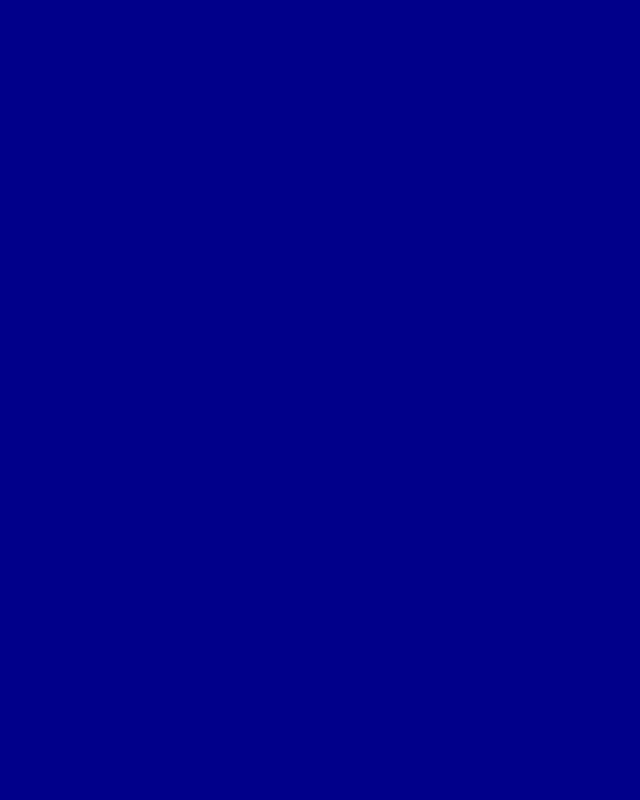
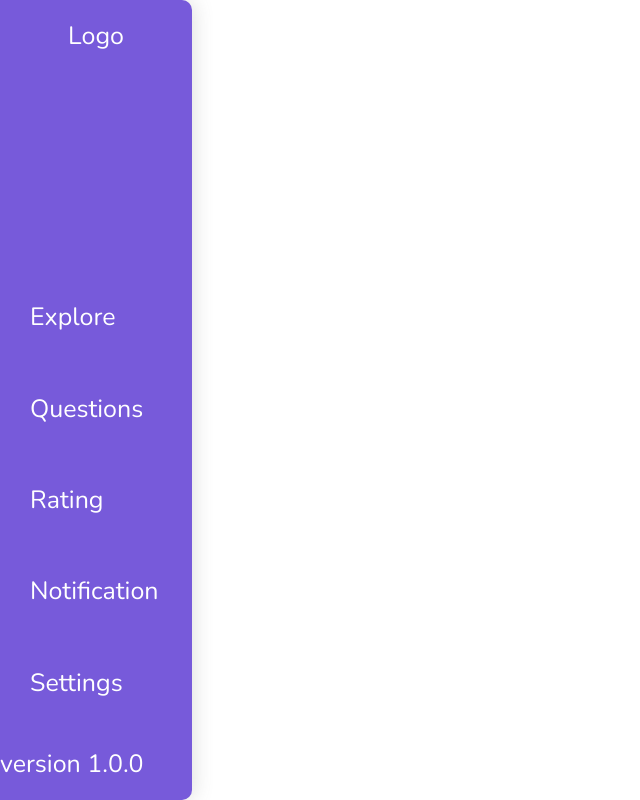
Before and after one commit to Kuntash/Solvee, a React (Create React App) app: page / in a window 1280 px wide. Shown: the whole page, without its empty margins (0-640 px from the left). Built offline with nearby package versions, Linux system fonts and the light colour scheme.

Commit message:
Navbar design mockup

```diff
--- a/public/index.html
+++ b/public/index.html
@@ -8,6 +8,9 @@
       name="description"
       content="Web site created using create-react-app"
     />
+    <link rel="preconnect" href="https://fonts.googleapis.com">
+    <link rel="preconnect" href="https://fonts.gstatic.com" crossorigin>
+    <link href="https://fonts.googleapis.com/css2?family=Nunito:ital,wght@0,200;0,300;0,400;0,600;0,700;0,800;0,900;1,200;1,300;1,400;1,600;1,700;1,800;1,900&display=swap" rel="stylesheet">
     <link rel="shortcut icon" href="./a.png" type="image/x-icon" />
     <link rel="apple-touch-icon" href="%PUBLIC_URL%/logo192.png" />
     <!--
--- a/public/style.css
+++ b/public/style.css
@@ -4,11 +4,53 @@
   padding: 0;
 }
 
+:root {
+    --main-bg-color: #fdfdfd;
+    --primary-color: #775ada;
+    --grey-color: #5d5d5a;
+    --shadow-color: #5d5d5a33;
+}
 html {
   font-size: 62.5%;
 }
 
 body {
-  height: 100h;
-  background: darkblue;
+  height: 100vh;
+  font-family: 'Nunito', sans-serif;
+  color: #fff;
 }
+
+.nav {
+    border-top-right-radius: 1rem;
+    border-bottom-right-radius: 1rem;
+    height: 100vh;
+    display: flex;
+    justify-content: space-around;
+    width: 15%;
+    flex-direction: column;
+
+    font-size: 2.5rem;
+    background-color: var(--main-bg-color);
+    box-shadow: .2rem 0 2rem var(--shadow-color);
+    background-color: var(--primary-color);
+}
+
+.nav-item {
+    margin-left: 2rem;
+    padding: 1rem 0 1rem 1rem;
+    display: flex;
+    justify-self: center;
+    border-top-left-radius: .5rem;
+    border-bottom-left-radius: .5rem;
+    transition: all .5s;
+}
+.nav-item:hover{
+    cursor:pointer;
+    background-color: #fff;
+    color: var(--primary-color);
+}
+
+.nav-brand {
+    text-align: center;
+    padding-bottom: 20rem;
+}
--- a/src/Navbar/Navbar.js
+++ b/src/Navbar/Navbar.js
@@ -1,7 +1,13 @@
+import Navitem from './Navitem';
 const Navbar = () => {
+    const navItem = ['Explore', 'Questions', 'Rating', 'Notification', 'Settings'];
     return (
-        <nav>
-
+        <nav className = "nav">
+            <div className = "nav-brand"> Logo</div>
+            {
+                navItem.map((item, i) => <Navitem key = {i} title = {item} />)
+            }
+            <p>version 1.0.0</p>
         </nav>)
 }
 
--- /dev/null
+++ b/src/Navbar/Navitem.js
@@ -0,0 +1,9 @@
+const Navitem = (props) => {
+    return (
+        <div className = "nav-item">
+            {props.title}
+        </div>
+    );
+}
+
+export default Navitem;
```
